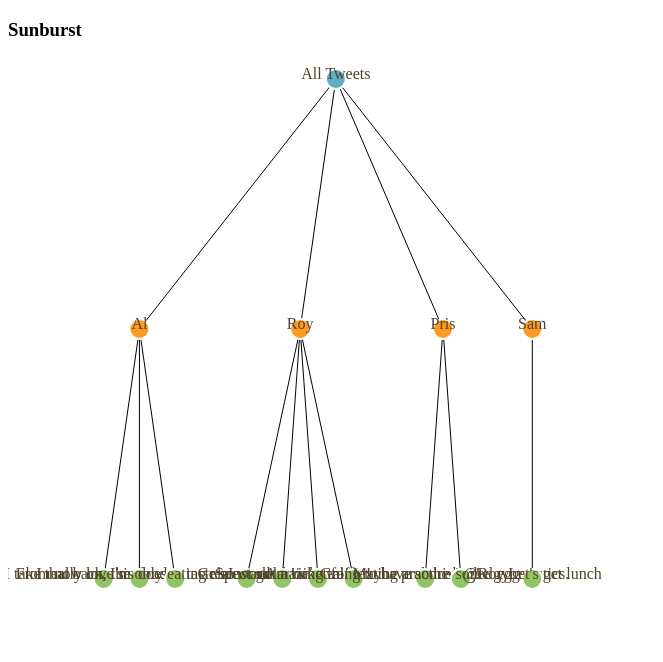
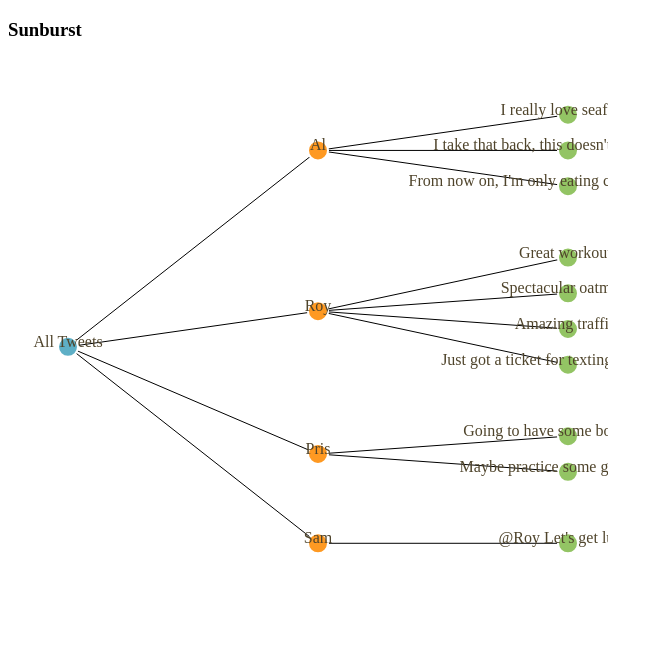
Before and after one commit to DodTek/SunburstDataVisualization, a plain HTML site: page index.html in a window 1280 px wide. Shown: the whole page, without its empty margins (0-663 px from the left). Drawn offline with nearby package versions, Linux system fonts and the light colour scheme.

Commit message:
Add Zoom

```diff
--- a/index.html
+++ b/index.html
@@ -16,7 +16,7 @@
       d3.json("tweets.json", viz);
 
 
-      function viz(data) {
+        function viz(data) {
 
         var depthScale = d3.scaleOrdinal()
           .range(["#5EAFC6", "#FE9922", "#93c464", "#75739F"]);
@@ -43,14 +43,14 @@
           .enter()
           .append("g")
             .attr("class", "node")
-            .attr("transform", d => `translate(${d.x},${d.y})`);
+            .attr("transform", d => `translate(${d.y},${d.x})`);
 
         d3.selectAll("g.node")
           .append("circle")
             .attr("r", 10)
-            .style("fill", d => depthScale(d.depth))
-            .style("stroke", "white")
-            .style("stroke-width", "2px");
+          .style("fill", d => depthScale(d.depth))
+          .style("stroke", "white")
+          .style("stroke-width", "2px");
 
         d3.selectAll("g.node")
           .append("text")
@@ -61,11 +61,21 @@
         d3.select("#treeG").selectAll("line")
           .data(treeData.filter(d => d.parent))
           .enter().insert("line","g")
-            .attr("x1", d => d.parent.x)
-            .attr("y1", d => d.parent.y)
-            .attr("x2", d => d.x)
-            .attr("y2", d => d.y)
+            .attr("x1", d => d.parent.y)
+            .attr("y1", d => d.parent.x)
+            .attr("x2", d => d.y)
+            .attr("y2", d => d.x)
             .style("stroke", "black");
+
+        treeZoom = d3.zoom();
+        treeZoom.on("zoom", zoomed);
+        d3.select("svg").call(treeZoom);
+
+        function zoomed() {
+          console.log(d3.event);
+          d3.select("#treeG").attr("transform",
+            `translate(${d3.event.transform.x},${d3.event.transform.y})`);
+        }
       }
     </script>
   </body>
```
